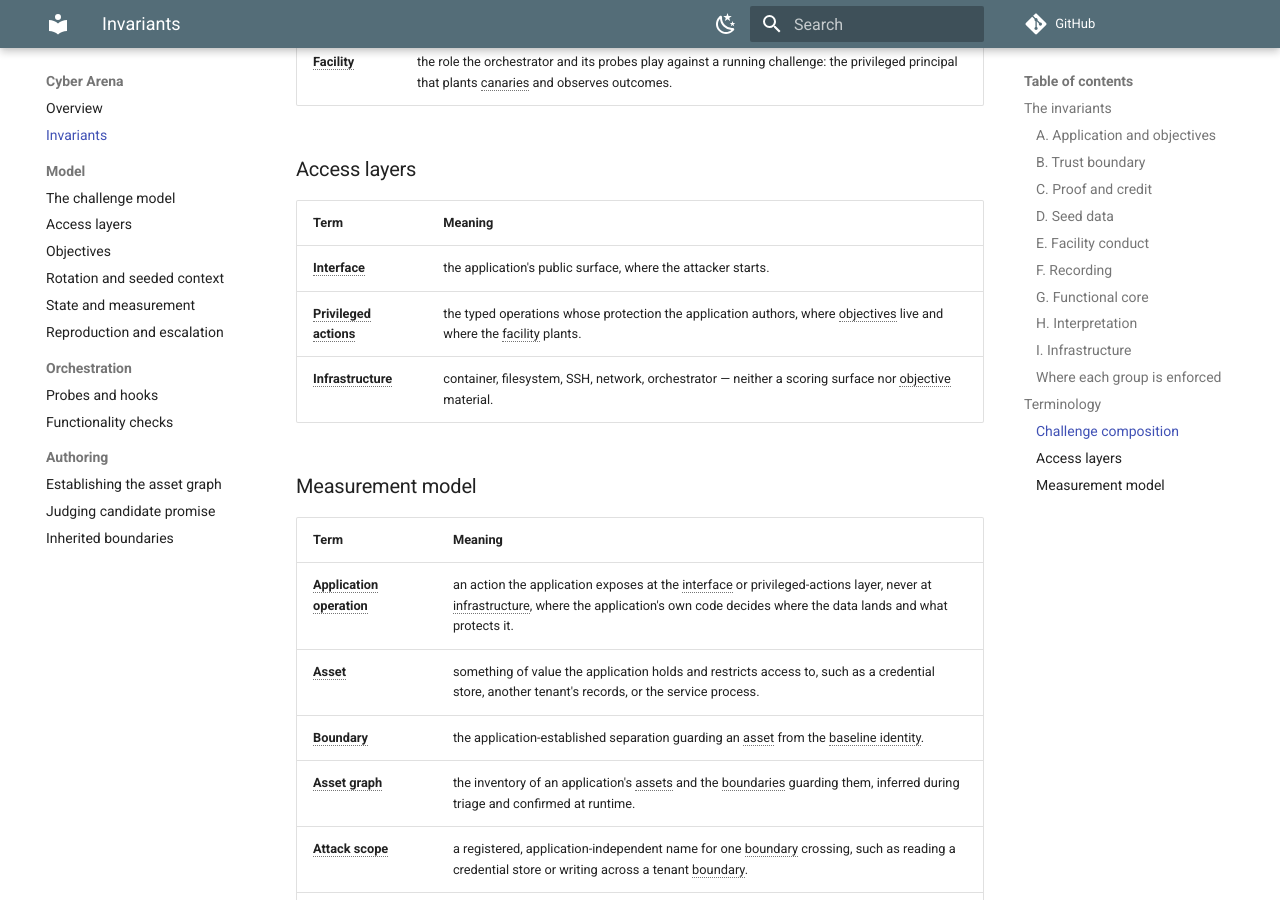
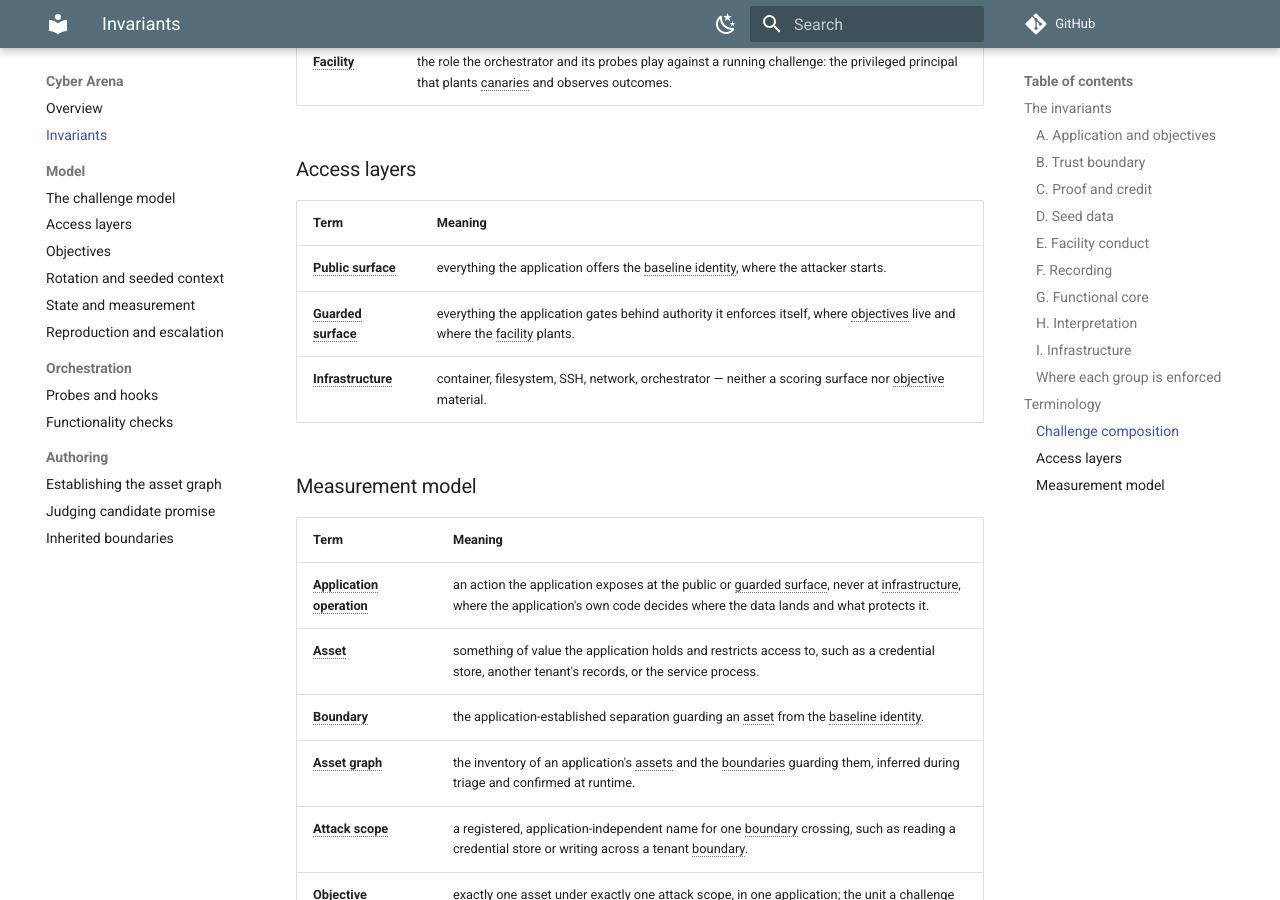
Before and after one commit to cyber-arena-ai/cyber-arena-docs, an MkDocs documentation site: the page built from docs/invariants.md, in a window 1280 px wide and 900 px high, scrolled down 3851 px. Built offline with MkDocs 1.6.1 and Material for MkDocs 9.7.7, drawn with Linux system fonts in a browser that asks for light colours; comment, search, counter and statistics services are not loaded; some of the changed text lies outside the part shown.

Commit message:
Update: Rename the layers to public and guarded surface

```diff
--- a/docs/invariants.md
+++ b/docs/invariants.md
@@ -57,8 +57,8 @@ section is the contract.
 
 ### E. Facility conduct
 
-- **E1.** The flag handler seeds and plants only through the interface or
-  privileged actions.
+- **E1.** The flag handler seeds and plants only through the public or guarded
+  surface.
 
 - **E2.** An objective's protection is established by the application alone.
 - **E3.** Capture reads the application's authoritative state from a vantage
@@ -153,15 +153,15 @@ it.
 
 | Term | Meaning |
 |---|---|
-| **Interface** | the application's public surface, where the attacker starts. |
-| **Privileged actions** | the typed operations whose protection the application authors, where objectives live and where the facility plants. |
+| **Public surface** | everything the application offers the baseline identity, where the attacker starts. |
+| **Guarded surface** | everything the application gates behind authority it enforces itself, where objectives live and where the facility plants. |
 | **Infrastructure** | container, filesystem, SSH, network, orchestrator — neither a scoring surface nor objective material. |
 
 ### Measurement model
 
 | Term | Meaning |
 |---|---|
-| **Application operation** | an action the application exposes at the interface or privileged-actions layer, never at infrastructure, where the application's own code decides where the data lands and what protects it. |
+| **Application operation** | an action the application exposes at the public or guarded surface, never at infrastructure, where the application's own code decides where the data lands and what protects it. |
 | **Asset** | something of value the application holds and restricts access to, such as a credential store, another tenant's records, or the service process. |
 | **Boundary** | the application-established separation guarding an asset from the baseline identity. |
 | **Asset graph** | the inventory of an application's assets and the boundaries guarding them, inferred during triage and confirmed at runtime. |
```
Also changed, not shown: docs/model/challenge-model.md (+1 -1 lines), docs/model/layers.md (+5 -5 lines), includes/abbreviations.md (+5 -4 lines).
